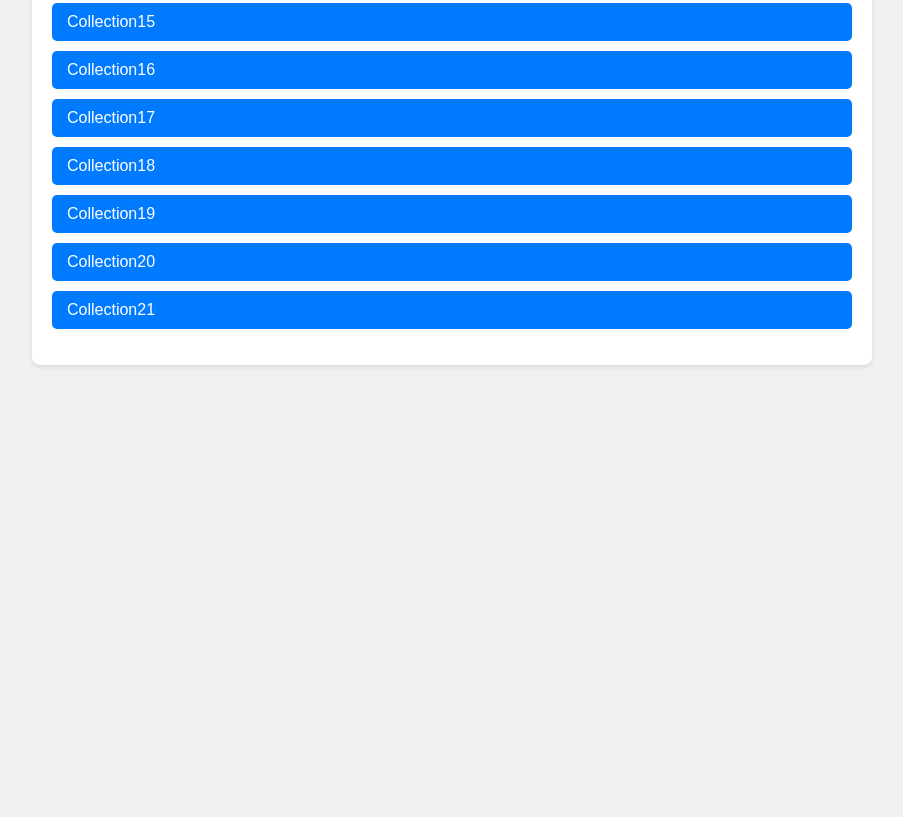
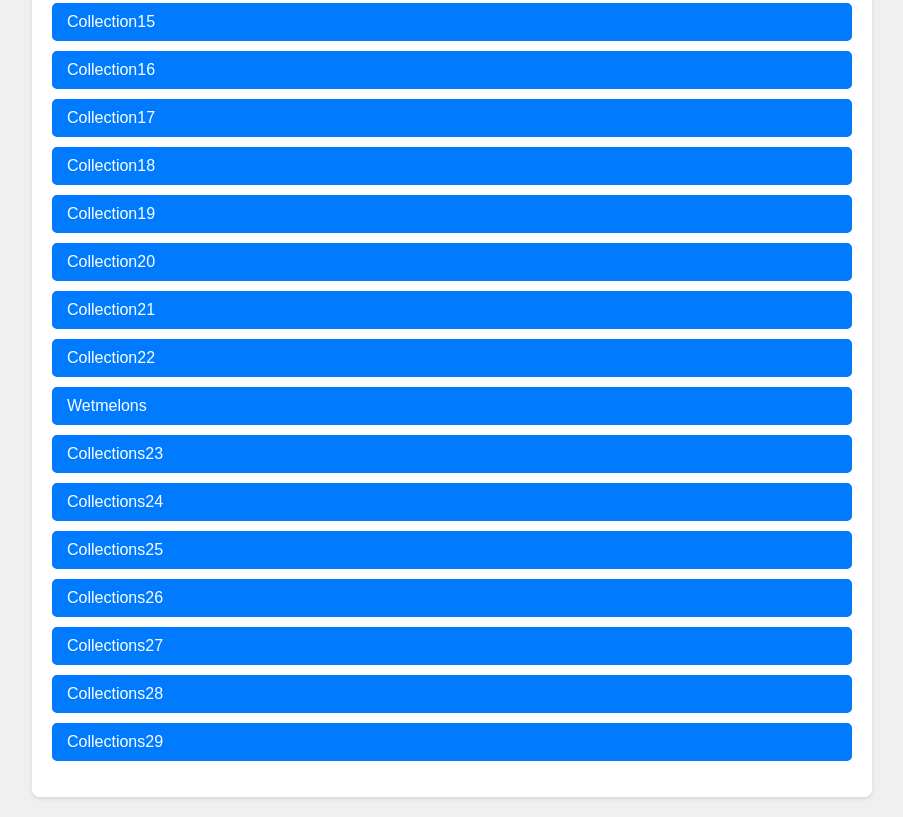
Before and after one commit to Rawr192/P, a plain HTML site: page index.html in a window 1280 px wide. Shown: the part 1605-2422 px from the top of the page, without its empty margins (188-1091 px from the left). Before the commit the page ends 1990 px from the top, so only its background shows below. Drawn offline with Linux system fonts and the light colour scheme.

Commit message:
Update index.html

```diff
--- a/index.html
+++ b/index.html
@@ -86,6 +86,15 @@
             <li><a href="https://photos.app.goo.gl/yZtihxKJ5CM6UcBy9">Collection19</a></li>
             <li><a href="https://photos.app.goo.gl/huWL4FRNhh939aZd8">Collection20</a></li>
             <li><a href="https://photos.app.goo.gl/qujuuUjZ1RUD8U2w6">Collection21</a></li>
+            <li><a href="https://photos.app.goo.gl/GkfAv7hqyhuLDpfE6">Collection22</a></li>
+            <li><a href="https://photos.app.goo.gl/UZaHcBaKStPpoViW7">Wetmelons</a></li>
+            <li><a href="https://photos.app.goo.gl/iVU3b6mB5fYpJ3GMA">Collections23</a></li>
+            <li><a href="https://photos.app.goo.gl/aydgrzm4am7BghnY7">Collections24</a></li>
+            <li><a href="https://photos.app.goo.gl/tKPQh5YnN5bq6mtVA">Collections25</a></li>
+            <li><a href="https://photos.app.goo.gl/SLYGmS7VJV9A2TKy9">Collections26</a></li>
+            <li><a href="https://photos.app.goo.gl/CuH9679bdwJ6Qoyy8">Collections27</a></li>
+            <li><a href="https://photos.app.goo.gl/4KvutxWUFifRVV348">Collections28</a></li>
+            <li><a href="https://photos.app.goo.gl/uN367eDWCEuN56fC9">Collections29</a></li>
         </ul>
     </div>
 </body>
```
